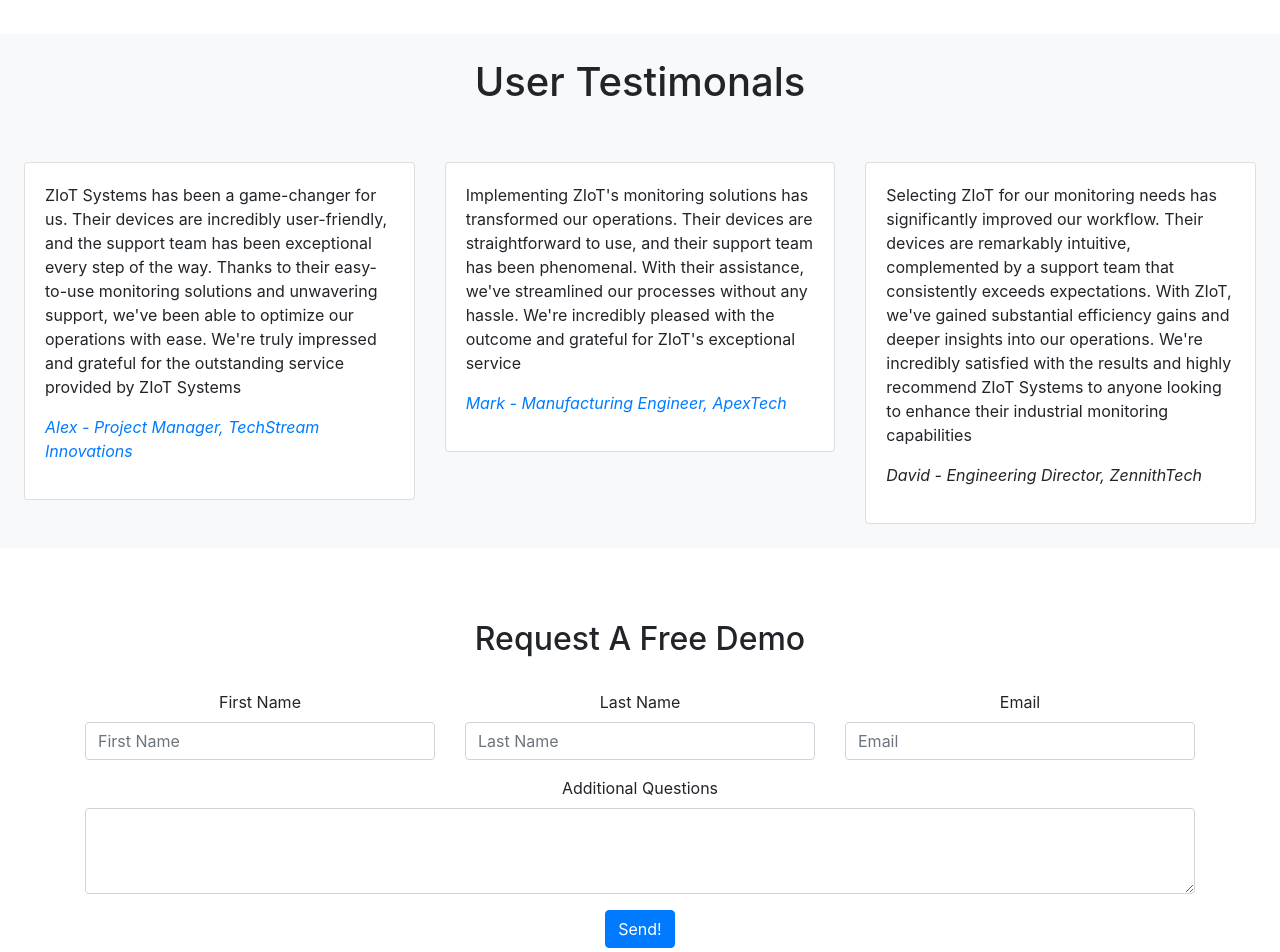
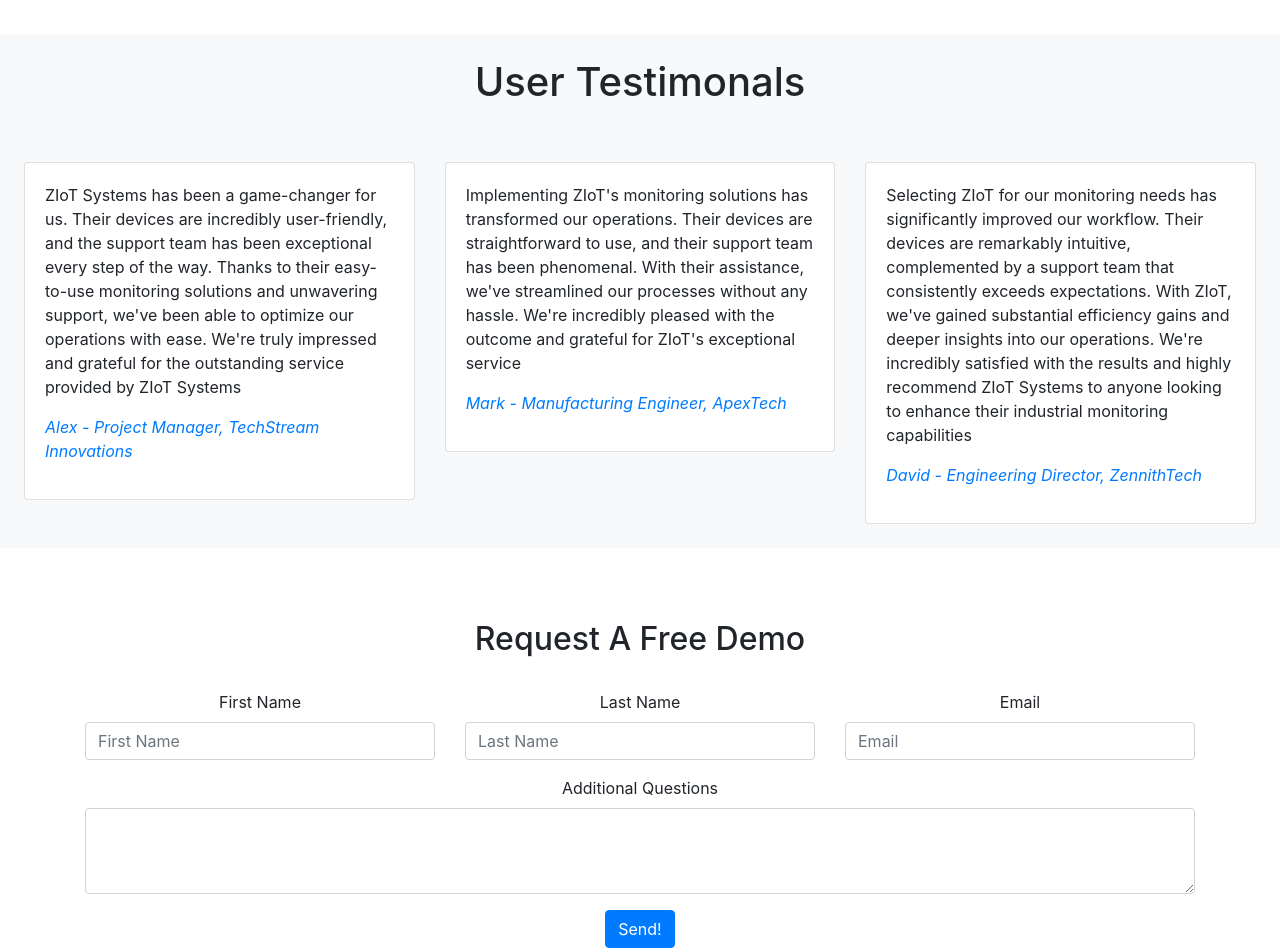
Before and after one commit to ZIoT-Systems/ZIoT-Systems.github.io, a Jekyll site: the page built from README.md, in a window 1280 px wide. Shown: the part 1955-2907 px from the top of the page. Built offline with Jekyll 4.4.1, drawn with Linux system fonts in a browser that asks for light colours; our own code applies the rules of GitHub Pages for plain Markdown files; grey boxes are pictures that could not be loaded.

Commit message:
test font

```diff
--- a/_layouts/default.html
+++ b/_layouts/default.html
@@ -212,7 +212,7 @@
                 <div class="card">
                     <div class="card-body">
                         <p>Selecting ZIoT for our monitoring needs has significantly improved our workflow. Their devices are remarkably intuitive, complemented by a support team that consistently exceeds expectations. With ZIoT, we've gained substantial efficiency gains and deeper insights into our operations. We're incredibly satisfied with the results and highly recommend ZIoT Systems to anyone looking to enhance their industrial monitoring capabilities</p>
-                        <p class="font-italic">David - Engineering Director, ZennithTech</p>
+                        <p class="font-italic text-primary">David - Engineering Director, ZennithTech</p>
                     </div>
                 </div>
             </div>
```
